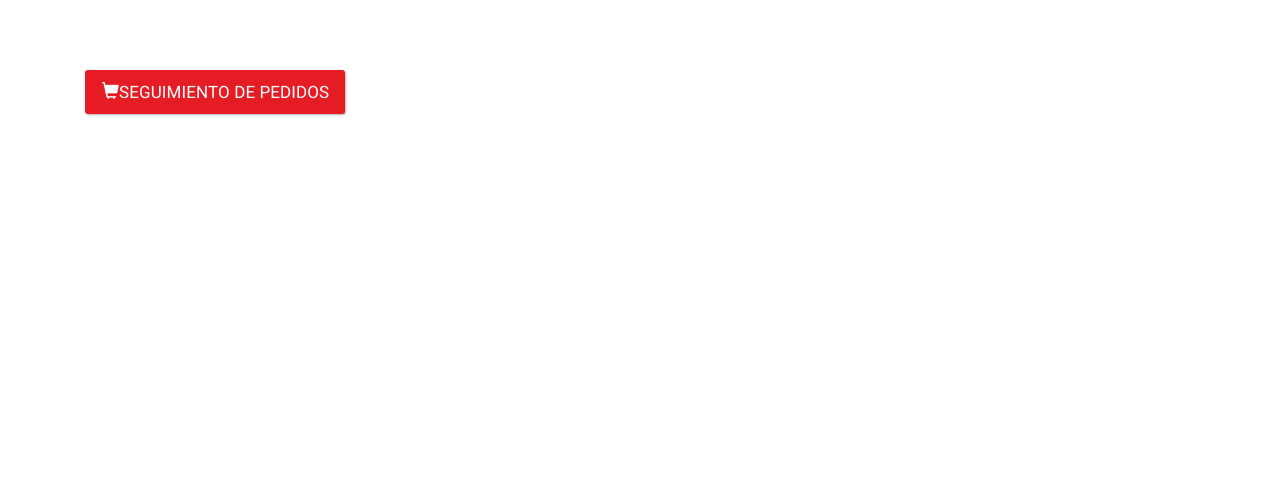
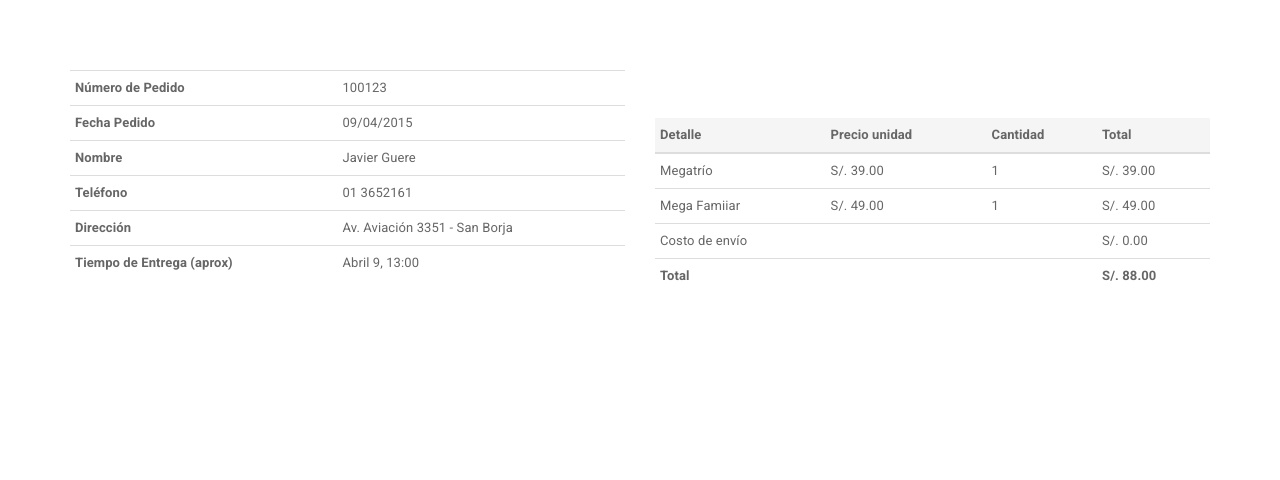
Before and after one commit to dmichelena/easydelivery, a Yii app: template views/usuario/detalle.php in a window 1280 px wide. Shown: the top 480 px of the page. Run offline with PHP 8.4 and a stand-in for Yii, Linux system fonts and the light colour scheme; the template is opened without the code that fills it, so the values that code supplies are empty; some libraries are stand-ins or nearby versions.

Commit message:
detalle pedido

```diff
--- a/views/usuario/detalle.php
+++ b/views/usuario/detalle.php
@@ -1,3 +1,75 @@
-<div class="col-lg-3 col-md-3 col-xs-6">
-    <button class="btn btn-danger btn-lg"><span class="glyphicon glyphicon-shopping-cart"></span>Seguimiento de Pedidos</button><br />
+<div class="row">
+    <div class="col-lg-6 col-md-6 col-xs-12">
+        <table class="table table-condensed table-hover">
+            <tbody>
+            <tr>
+                <td><strong>Número de Pedido</strong></td>
+                <td>100123</td>
+            </tr>
+            <tr>
+                <td><strong>Fecha Pedido</strong></td>
+                <td>09/04/2015</td>
+            </tr>
+            <tr>
+                <td><strong>Nombre</strong></td>
+                <td>Javier Guere</td>
+            </tr>
+            <tr>
+                <td><strong>Teléfono</strong></td>
+                <td>01 3652161</td>
+            </tr>
+            <tr>
+                <td><strong>Dirección</strong></td>
+                <td>Av. Aviación 3351 - San Borja</td>
+            </tr>
+            <tr>
+                <td><strong>Tiempo de Entrega (aprox)</strong></td>
+                <td>Abril 9,  13:00</td>
+            </tr>
+            </tbody>
+        </table>
+    </div>
+    <br />
+    <br />
+
+    <div class="col-lg-6 col-md-6 col-xs-12">
+        <table class="table table-condensed table-hover">
+            <thead>
+            <tr class="active">
+                <th>Detalle</th>
+                <th>Precio unidad</th>
+                <th>Cantidad</th>
+                <th>Total</th>
+            </tr>
+            </thead>
+            <tbody>
+            <tr>
+                <td>Megatrío</td>
+                <td>S/. 39.00</td>
+                <td>1</td>
+                <td>S/. 39.00</td>
+            </tr>
+            <tr>
+                <td>Mega Famiiar</td>
+                <td>S/. 49.00</td>
+                <td>1</td>
+                <td>S/. 49.00</td>
+            </tr>
+            <tr>
+                <td>Costo de envío</td>
+                <td></td>
+                <td></td>
+                <td>S/. 0.00</td>
+            </tr>
+            <tr>
+                <td><strong>Total</strong></td>
+                <td></td>
+                <td></td>
+                <td><strong>S/. 88.00</strong></td>
+            </tr>
+            </tbody>
+        </table>
+        <br />
+        <br />
+    </div>
 </div>
```
